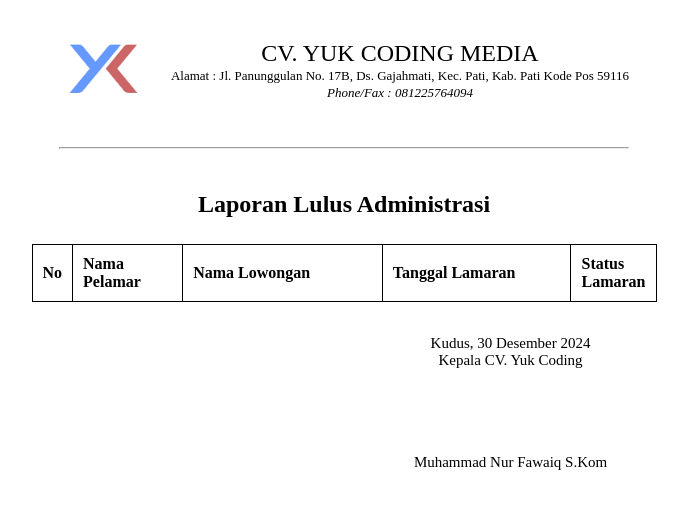
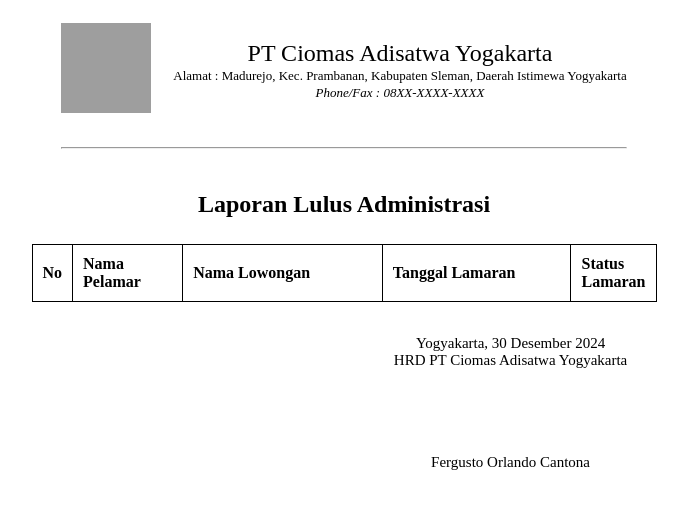
Before and after one commit to zakiansyah/SIM-Karyawan-Ciomas-Jogja, a PHP site: page /hrd/laporan_print2.php?mulai=1 in a window 1280 px wide. Shown: the top 509 px of the page, without its empty margins (296-984 px from the left). Run offline with PHP 8.4, Linux system fonts and the light colour scheme; data comes from the database, SQL or seed files in the repository; data that the repository does not hold is empty; grey boxes are pictures that could not be loaded.

Commit message:
perbaiki tampilan

```diff
--- a/hrd/laporan_print2.php
+++ b/hrd/laporan_print2.php
@@ -33,8 +33,8 @@ if (!empty($date1) && !empty($date2)) {
 <html>
 
 <head>
-	<link rel="icon" type="image/x-icon" href="../assets/img/yc.png">
-	<title>SIRK - Cetak Laporan Lulus Administrasi</title>
+	<link rel="icon" type="image/x-icon" href="../assets/img/logo ciomas.jpg">
+	<title>HRD - Cetak Laporan Pelamar</title>
 	<style type="text/css">
 		table {
 			border-style: double;
@@ -73,12 +73,14 @@ if (!empty($date1) && !empty($date2)) {
 	<center>
 		<table>
 			<tr>
-				<td><img src="../assets/img/yc.png" width="90" height="90"></td>
+				<td><img src="https://kompaskerja.com/wp-content/uploads/2019/09/logo-japfa-630x380.jpg" width="90"
+						height="90"></td>
 				<td>
 					<center>
-						<font size="5">CV. YUK CODING MEDIA</font><br>
-						<font size="2">Alamat : Jl. Panunggulan No. 17B, Ds. Gajahmati, Kec. Pati, Kab. Pati Kode Pos 59116</font><br>
-						<font size="2"><i>Phone/Fax : 081225764094 </i></font>
+						<font size="5">PT Ciomas Adisatwa Yogakarta</font><br>
+						<font size="2">Alamat : Madurejo, Kec. Prambanan, Kabupaten Sleman, Daerah Istimewa Yogyakarta
+						</font><br>
+						<font size="2"><i>Phone/Fax : 08XX-XXXX-XXXX </i></font>
 					</center>
 				</td>
 			</tr>
@@ -105,20 +107,20 @@ if (!empty($date1) && !empty($date2)) {
 			<?php
 			$no = 1; //nilai awal nomer
 			while ($data_cek = mysqli_fetch_array($query_tampil, MYSQLI_BOTH)) {
-			?>
+				?>
 				<tr>
 					<td id="t01"><?php echo $no; ?>.</td>
 
 					<td id="t01"><?php echo $data_cek['nama']; ?></td>
 					<td id="t01">
-					<?php echo $data_cek['nama_lowongan']; ?>
+						<?php echo $data_cek['nama_lowongan']; ?>
 					</td>
 
 					<?php $tanggal = $data_cek['tgl_lamaran']; ?>
 					<td id="t01"><?php echo tgl_indo(date($tanggal)); ?></td>
 					<td id="t01"><?php echo $data_cek['keputusan']; ?></td>
 				</tr>
-			<?php
+				<?php
 				//auto increment nomer
 				$no++;
 			}
@@ -130,7 +132,8 @@ if (!empty($date1) && !empty($date2)) {
 	<table width="700">
 		<tr><?php $tgl = date('Y-m-d'); ?>
 			<td width="350" class="text"><br><br><br><br><br><br><br><br></td>
-			<td width="370" class="text">Kudus, <?php echo tgl_indo(date($tgl)); ?><br>Kepala CV. Yuk Coding<br><br><br><br><br><br>Muhammad Nur Fawaiq S.Kom</td>
+			<td width="370" class="text">Yogyakarta, <?php echo tgl_indo(date($tgl)); ?><br>HRD PT Ciomas Adisatwa
+				Yogyakarta<br><br><br><br><br><br>Fergusto Orlando Cantona</td>
 		</tr>
 	</table>
 	<script>
@@ -144,7 +147,7 @@ if (!empty($date1) && !empty($date2)) {
 function tgl_indo($tanggal)
 {
 	$bulan = array(
-		1 =>   'Januari',
+		1 => 'Januari',
 		'Februari',
 		'Maret',
 		'April',
@@ -163,6 +166,6 @@ function tgl_indo($tanggal)
 	// variabel pecahkan 1 = bulan
 	// variabel pecahkan 2 = tahun
 
-	return $pecahkan[2] . ' ' . $bulan[(int)$pecahkan[1]] . ' ' . $pecahkan[0];
+	return $pecahkan[2] . ' ' . $bulan[(int) $pecahkan[1]] . ' ' . $pecahkan[0];
 }
 ?>
--- a/mendaftar.php
+++ b/mendaftar.php
@@ -99,7 +99,7 @@ if (isset($_GET['kode'])) {
                                         <br>
                                         <div class="form-group row">
                                             <div class="col-md-3">
-                                                <a href="https://forms.gle/Mfcnzqnnib8r6eNo9" class="btn btn-secondary btn-sm"><i class="fa fa-arrow-left"></i> Kembali</a>
+                                                <a href="lowongan.php" class="btn btn-secondary btn-sm"><i class="fa fa-arrow-left"></i> Kembali</a>
                                                 <button type="submit" name="btnDAFTAR" class="btn btn-primary btn-sm"><i class="fa fa-plus"></i> Daftar</button>
                                             </div>
                                         </div>
```
Also changed, not shown: hrd/index.php (+2 -26 lines), hrd/laporan_print.php (+20 -15 lines), hrd/pelamar_detail.php (+4 -12 lines), profil.php (+17 -54 lines).
